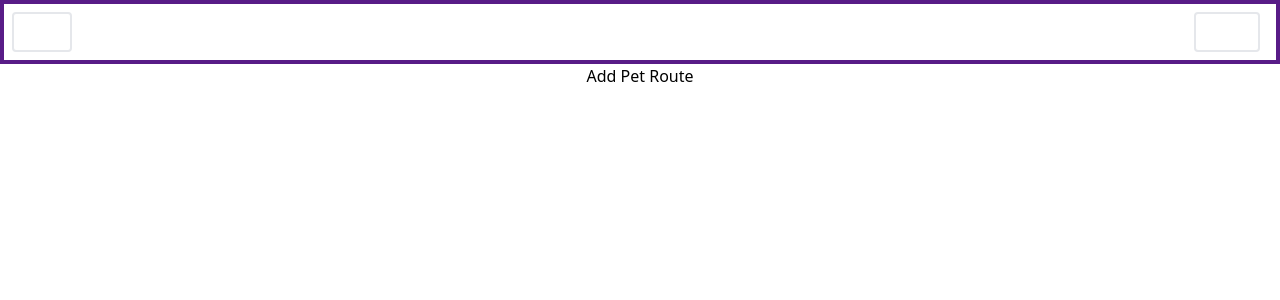
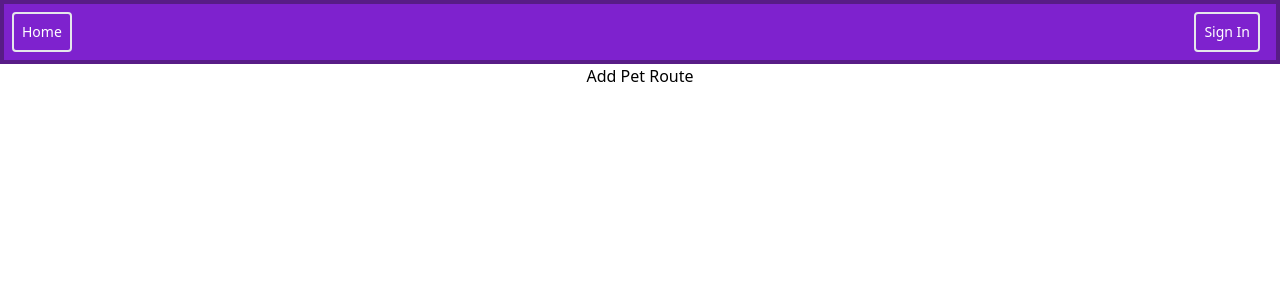
Before and after one commit to manaia-2022/patch, a React (Vite) app: page /my-pets/add in a window 1280 px wide. Shown: the top 300 px of the page. Built offline with nearby package versions, Linux system fonts and the light colour scheme; what prettier-plugin-tailwindcss would draw is missing.

Commit message:
fixed colours of nav

```diff
--- a/client/components/Nav.jsx
+++ b/client/components/Nav.jsx
@@ -21,7 +21,7 @@ function Nav() {
       <div>
         <div className='mx-auto flex flex-wrap items-center justify-between'>
           <div className=' hidden w-full md:block' id='navbar-default'>
-            <ul className='mt-4 flex flex-col border-purple-900 p-2 md:mt-0 md:flex-row md:space-x-4 md:border-4 md:bg-purple-700 md:bg-white md:text-sm md:font-medium'>
+            <ul className='mt-4 flex flex-col border-purple-900 bg-purple-700 p-2 md:mt-0 md:flex-row md:space-x-4 md:border-4 md:text-sm md:font-medium'>
               <li>
                 <Link
                   to='/'
```
